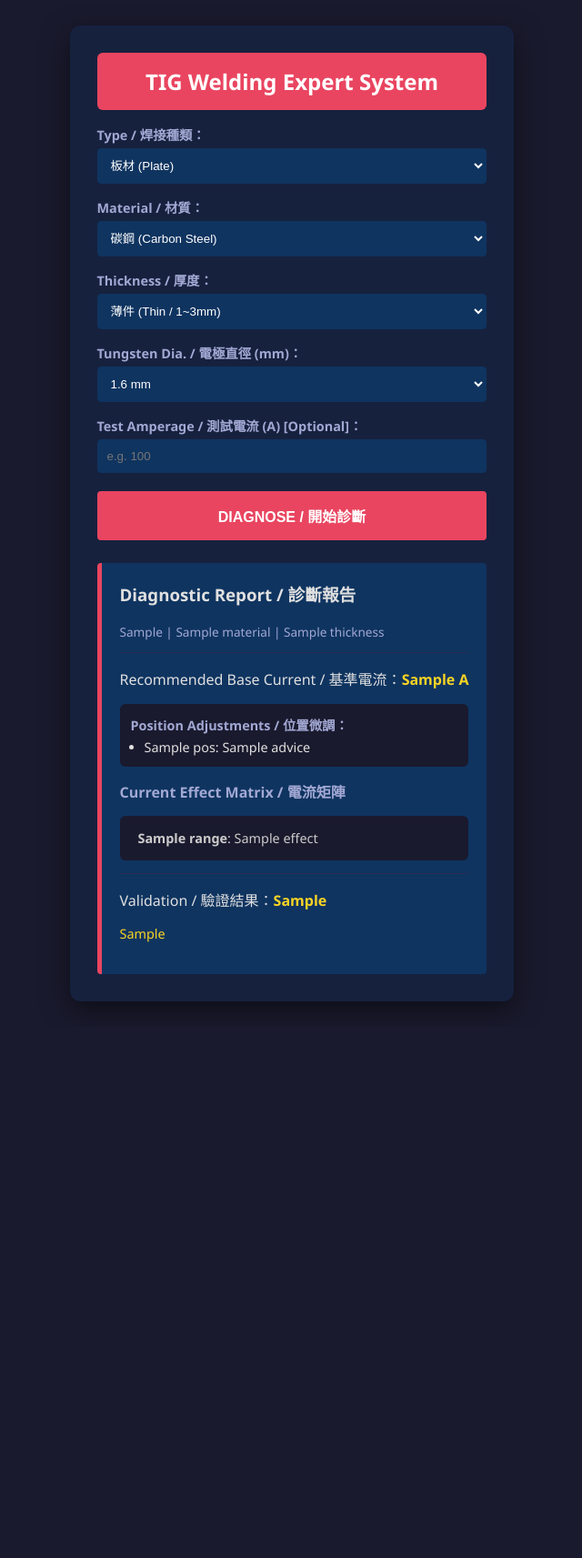
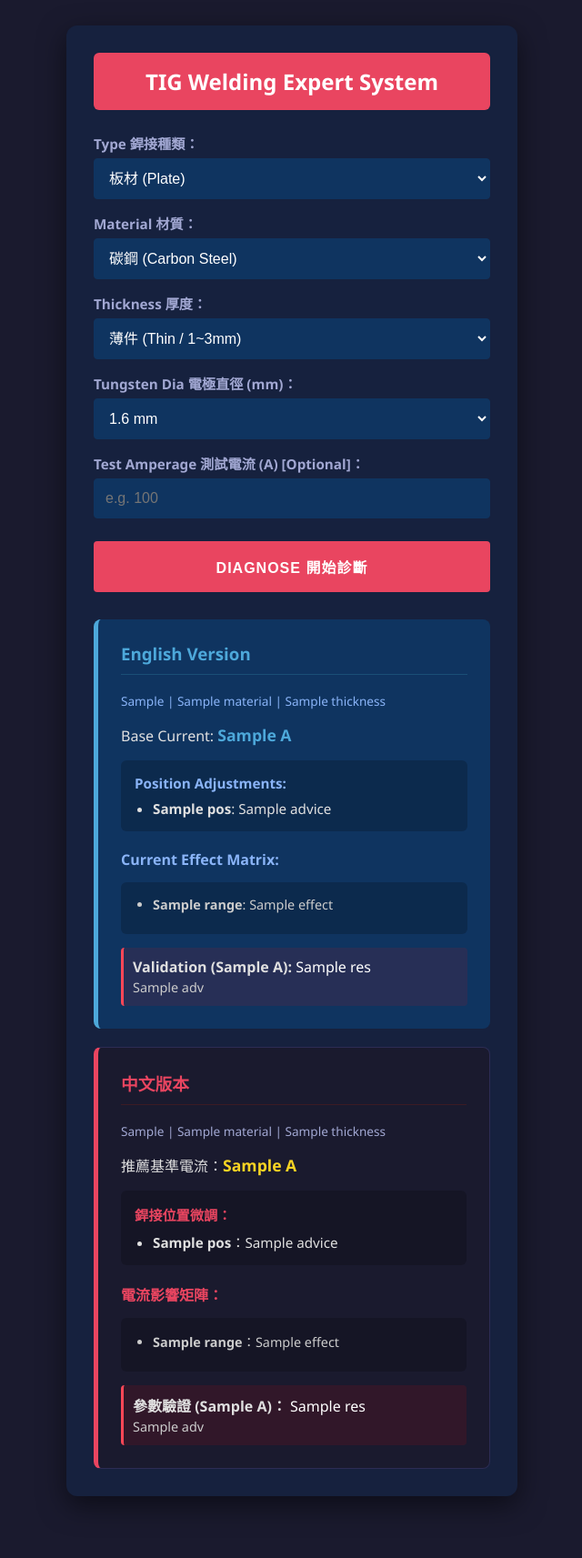
Before and after one commit to ChihKai-space/welding-expert-system, a Flask app: template templates/index.html in a window 1280 px wide. Shown: the whole page at 91% size, without its empty margins (319-959 px from the left). Before the commit the page ends 1110 px from the top, so only its background shows below. Run offline with Flask 3, Linux system fonts and the light colour scheme; the template is opened without the code that fills it: most values are stand-ins (such as "Sample title", 1, 10 or a date in 2020).

Commit message:
index.html

```diff
--- a/templates/index.html
+++ b/templates/index.html
@@ -6,15 +6,28 @@
     <title>TIG Welding Expert System</title>
     <style>
         body { font-family: 'Segoe UI', Arial, sans-serif; background-color: #1a1a2e; color: #e0e0e0; text-align: center; padding: 20px; }
-        .container { background: #16213e; padding: 30px; border-radius: 12px; display: inline-block; min-width: 400px; max-width: 650px; box-shadow: 0 10px 30px rgba(0,0,0,0.5); text-align: left; }
-        h1 { color: #fff; background-color: #e94560; padding: 15px; border-radius: 6px; text-align: center; font-size: 24px; margin-top: 0; }
-        label { font-weight: bold; margin-top: 15px; display: block; color: #a2a8d3; font-size: 0.9em; }
-        select, input { width: 100%; padding: 10px; margin-top: 5px; border-radius: 4px; border: 1px solid #0f3460; background: #0f3460; color: white; box-sizing: border-box; }
-        button { width: 100%; padding: 15px; margin-top: 20px; background: #e94560; color: white; border: none; border-radius: 4px; font-size: 16px; font-weight: bold; cursor: pointer; }
-        .result-box { margin-top: 25px; padding: 20px; border-left: 5px solid #e94560; background: #0f3460; border-radius: 4px; }
-        .matrix-list { background: #1a1a2e; padding: 15px; border-radius: 6px; font-size: 0.9em; color: #ccc; list-style: none; padding-left: 20px; }
-        .highlight { color: #f9d423; font-weight: bold; }
-        .pos-box { background: #1a1a2e; padding: 12px; border-radius: 6px; margin: 10px 0; font-size: 0.9em; }
+        .container { background: #16213e; padding: 30px; border-radius: 12px; display: inline-block; min-width: 400px; max-width: 700px; box-shadow: 0 10px 30px rgba(0,0,0,0.5); text-align: left; margin-bottom: 40px; }
+        h1 { color: #fff; background-color: #e94560; padding: 15px; border-radius: 6px; text-align: center; font-size: 24px; margin-top: 0; margin-bottom: 25px; }
+        label { font-weight: bold; margin-top: 15px; display: block; color: #a2a8d3; font-size: 0.95em; }
+        select, input { width: 100%; padding: 12px; margin-top: 6px; border-radius: 4px; border: 1px solid #0f3460; background: #0f3460; color: white; box-sizing: border-box; font-size: 1em; }
+        button { width: 100%; padding: 16px; margin-top: 25px; background: #e94560; color: white; border: none; border-radius: 4px; font-size: 16px; font-weight: bold; cursor: pointer; letter-spacing: 1px; }
+
+        /* 報告區塊共用樣式 */
+        .report-section { margin-top: 30px; padding: 25px; border-radius: 8px; }
+        .report-en { background: #0f3460; border-left: 5px solid #4da8da; }
+        .report-zh { background: #1a1a2e; border-left: 5px solid #e94560; margin-top: 20px; border: 1px solid #2c2c54; border-left: 5px solid #e94560; }
+
+        h3 { margin-top: 0; border-bottom: 1px solid #333; padding-bottom: 10px; }
+        .report-en h3 { color: #4da8da; border-color: #1a4f76; }
+        .report-zh h3 { color: #e94560; border-color: #3b1b24; }
+
+        .pos-box { background: rgba(0,0,0,0.2); padding: 15px; border-radius: 6px; margin: 15px 0; font-size: 0.95em; }
+        .matrix-list { background: rgba(0,0,0,0.2); padding: 15px 15px 15px 35px; border-radius: 6px; font-size: 0.9em; color: #ccc; }
+        .matrix-list li { margin-bottom: 8px; }
+        .highlight { font-weight: bold; font-size: 1.1em; }
+        .highlight-en { color: #4da8da; }
+        .highlight-zh { color: #f9d423; }
+        .alert { padding: 10px; background: rgba(255,0,0,0.1); border-radius: 4px; margin-top: 15px; border-left: 3px solid #ff4757; }
     </style>
 </head>
 <body>
@@ -22,27 +35,27 @@
         <h1>TIG Welding Expert System</h1>
 
         <form method="POST">
-            <label>Type / 焊接種類：</label>
+            <label>Type 銲接種類：</label>
             <select name="weld_type">
                 <option value="板材 (Plate)">板材 (Plate)</option>
                 <option value="管材 (Pipe)">管材 (Pipe)</option>
             </select>
 
-            <label>Material / 材質：</label>
+            <label>Material 材質：</label>
             <select name="material">
                 <option value="碳鋼 (Carbon Steel)">碳鋼 (Carbon Steel)</option>
                 <option value="不鏽鋼 (Stainless)">不鏽鋼 (Stainless)</option>
                 <option value="低合金鋼 (Alloy)">低合金鋼 (Alloy)</option>
             </select>
 
-            <label>Thickness / 厚度：</label>
+            <label>Thickness 厚度：</label>
             <select name="thickness">
                 <option value="薄件 (Thin / 1~3mm)">薄件 (Thin / 1~3mm)</option>
                 <option value="中厚件 (Medium / 4~6mm)">中厚件 (Medium / 4~6mm)</option>
                 <option value="特殊厚件">特殊厚件 (>6mm)</option>
             </select>
 
-            <label>Tungsten Dia. / 電極直徑 (mm)：</label>
+            <label>Tungsten Dia 電極直徑 (mm)：</label>
             <select name="diameter">
                 <option value="1.6">1.6 mm</option>
                 <option value="2.0">2.0 mm</option>
@@ -51,42 +64,76 @@
                 <option value="4.0">4.0 mm</option>
             </select>
 
-            <label>Test Amperage / 測試電流 (A) [Optional]：</label>
+            <label>Test Amperage 測試電流 (A) [Optional]：</label>
             <input type="number" step="0.1" name="user_current" placeholder="e.g. 100">
 
-            <button type="submit">DIAGNOSE / 開始診斷</button>
+            <button type="submit">DIAGNOSE 開始診斷</button>
         </form>
 
         {% if result %}
-            <div class="result-box">
-                <h3 style="margin-top: 0;">Diagnostic Report / 診斷報告</h3>
-                <p style="font-size: 0.85em; color: #a2a8d3;">{{ result.weld_type }} | {{ result.material }} | {{ result.thickness }}</p>
-                <hr style="border: 0; border-top: 1px solid #2c2c54;">
+            {% if result.error %}
+                <div class="alert" style="margin-top: 30px;">⚠️ {{ result.error }}</div>
+            {% else %}
+                <div class="report-section report-en">
+                    <h3>English Version</h3>
+                    <p style="font-size: 0.85em; color: #8ab4f8;">{{ result.weld_type }} | {{ result.material }} | {{ result.thickness }}</p>
 
-                <p>Recommended Base Current / 基準電流：<span class="highlight">{{ result.recommended_current }} A</span></p>
+                    <p>Base Current: <span class="highlight highlight-en">{{ result.recommended_current }} A</span></p>
 
                     <div class="pos-box">
-                    <strong style="color: #a2a8d3;">Position Adjustments / 位置微調：</strong>
-                    <ul style="margin: 5px 0 0 0; padding-left: 15px;">
-                        {% for pos, advice in result.position_advice.items() %}
-                            <li>{{ pos }}: {{ advice }}</li>
+                        <strong style="color: #8ab4f8;">Position Adjustments:</strong>
+                        <ul style="margin: 8px 0 0 0; padding-left: 20px;">
+                            {% for pos, advice in result.en.pos.items() %}
+                                <li><strong>{{ pos }}</strong>: {{ advice }}</li>
                             {% endfor %}
                         </ul>
                     </div>
 
-                <h4 style="margin: 15px 0 5px 0; color: #a2a8d3;">Current Effect Matrix / 電流矩陣</h4>
+                    <strong style="color: #8ab4f8; display: block; margin-top: 20px;">Current Effect Matrix:</strong>
                     <ul class="matrix-list">
-                    {% for item in result.effects_matrix %}
+                        {% for item in result.en.matrix %}
                             <li><strong>{{ item.range }}</strong>: {{ item.effect }}</li>
                         {% endfor %}
                     </ul>
 
                     {% if result.user_current %}
-                    <hr style="border: 0; border-top: 1px solid #2c2c54;">
-                    <p>Validation / 驗證結果：<span class="highlight">{{ result.test_result }}</span></p>
-                    <p style="font-size: 0.9em; color: #f9d423;">{{ result.test_advice }}</p>
+                        <div class="alert">
+                            <strong>Validation ({{ result.user_current }} A):</strong> <span style="color: #fff;">{{ result.en.res }}</span><br>
+                            <span style="font-size: 0.9em; color: #ccc;">{{ result.en.adv }}</span>
+                        </div>
                     {% endif %}
                 </div>
+
+                <div class="report-section report-zh">
+                    <h3>中文版本</h3>
+                    <p style="font-size: 0.85em; color: #a2a8d3;">{{ result.weld_type }} | {{ result.material }} | {{ result.thickness }}</p>
+
+                    <p>推薦基準電流：<span class="highlight highlight-zh">{{ result.recommended_current }} A</span></p>
+
+                    <div class="pos-box">
+                        <strong style="color: #e94560;">銲接位置微調：</strong>
+                        <ul style="margin: 8px 0 0 0; padding-left: 20px;">
+                            {% for pos, advice in result.zh.pos.items() %}
+                                <li><strong>{{ pos }}</strong>：{{ advice }}</li>
+                            {% endfor %}
+                        </ul>
+                    </div>
+
+                    <strong style="color: #e94560; display: block; margin-top: 20px;">電流影響矩陣：</strong>
+                    <ul class="matrix-list">
+                        {% for item in result.zh.matrix %}
+                            <li><strong>{{ item.range }}</strong>：{{ item.effect }}</li>
+                        {% endfor %}
+                    </ul>
+
+                    {% if result.user_current %}
+                        <div class="alert">
+                            <strong>參數驗證 ({{ result.user_current }} A)：</strong> <span style="color: #fff;">{{ result.zh.res }}</span><br>
+                            <span style="font-size: 0.9em; color: #ccc;">{{ result.zh.adv }}</span>
+                        </div>
+                    {% endif %}
+                </div>
+            {% endif %}
         {% endif %}
     </div>
 </body>
```
Lines whose indentation alone changed are shown as unchanged.
